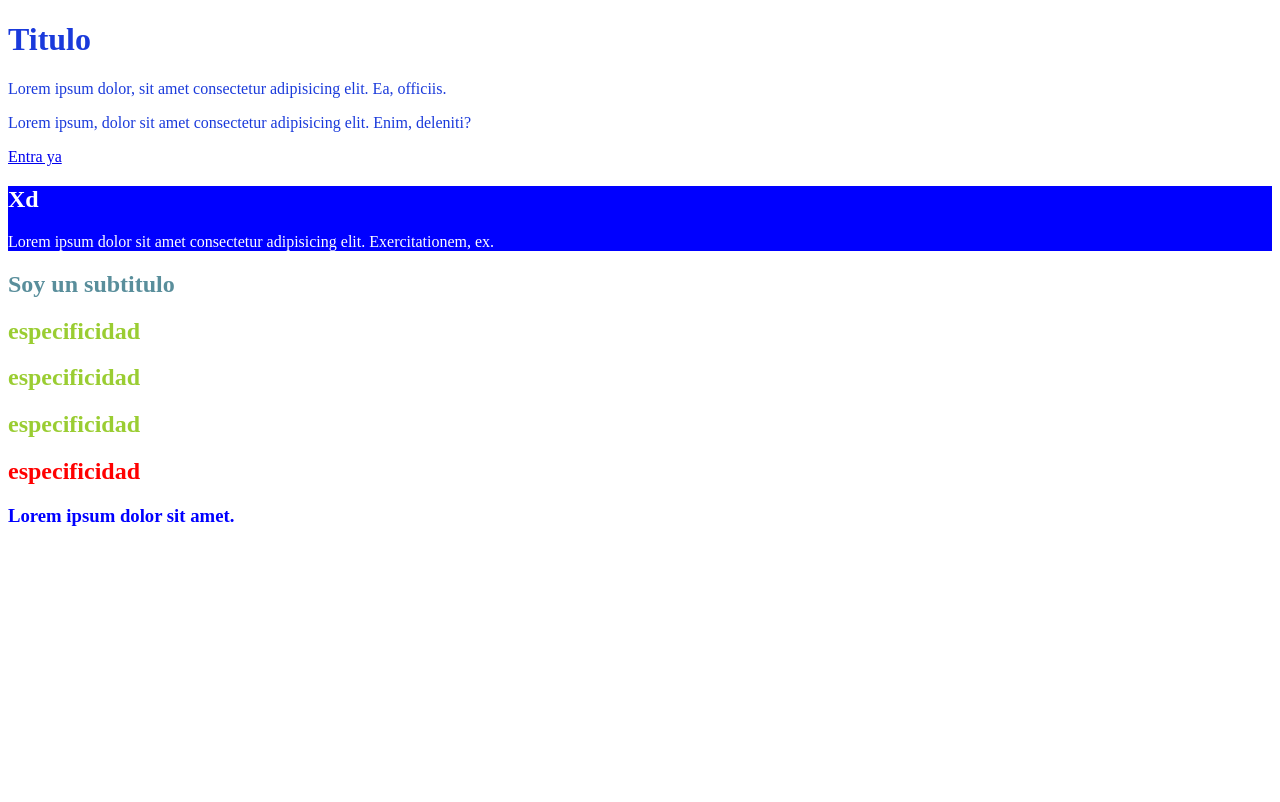
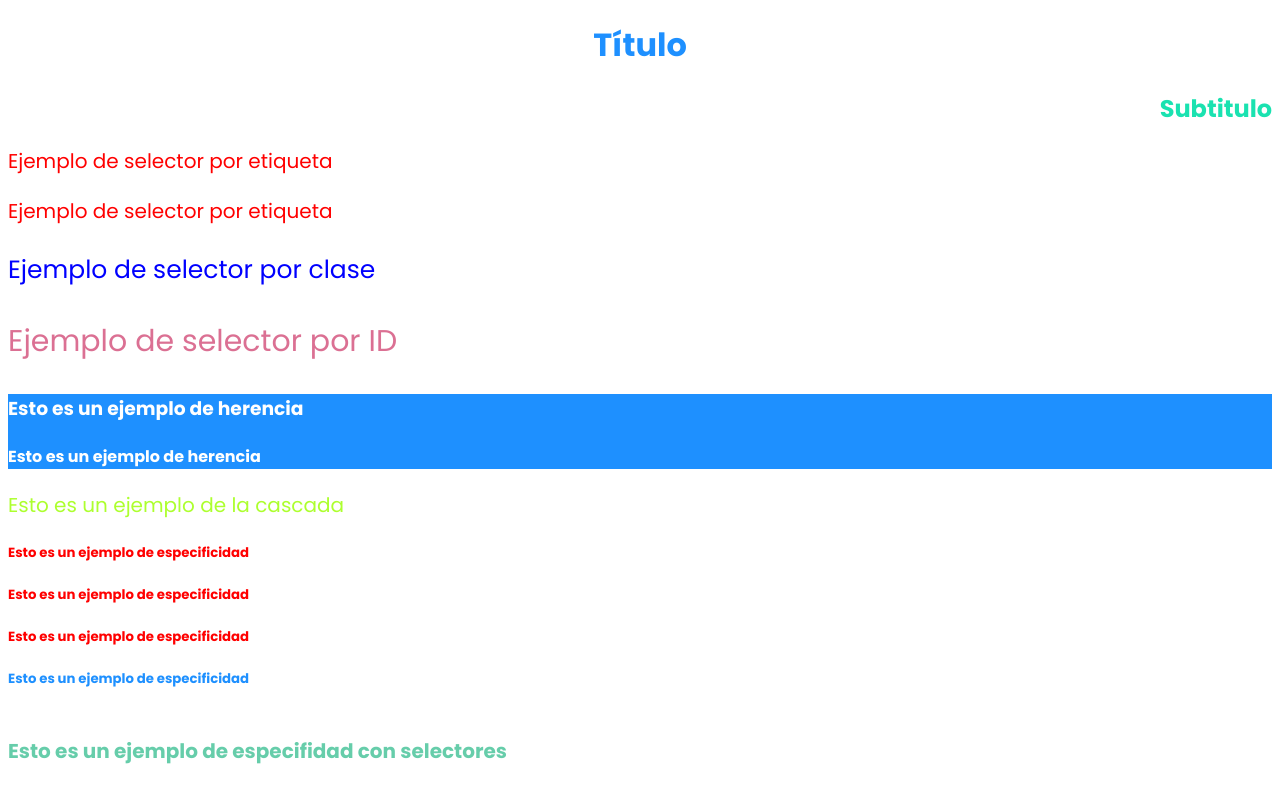
Before and after one commit to DavettoMX/GRUPO-4, a plain HTML site: page CSS/clase_1/index.html in a window 1280 px wide. Drawn offline with Linux system fonts and the light colour scheme.

Commit message:
Mejorando la explicacion de la clase 1

```diff
--- a/CSS/clase_1/index.html
+++ b/CSS/clase_1/index.html
@@ -9,32 +9,38 @@
 
 </head>
 <body>
-    <header>
-        <h1>Titulo</h1>
-        <p>Lorem ipsum dolor, sit amet consectetur adipisicing elit. Ea, officiis.</p>
-        <p>Lorem ipsum, dolor sit amet consectetur adipisicing elit. Enim, deleniti?</p>
-        <a href="#">Entra ya</a>
-    </header>
-    <div class="contenedor">
-        <h2>Xd</h2>
-        <p>Lorem ipsum dolor sit amet consectetur adipisicing elit. Exercitationem, ex.</p>
+<!-- Sintaxis básica -->
+    <h1>Título</h1>
+    <h2>Subtitulo</h2>
+
+<!-- Selectores básicos -->
+    <p>Ejemplo de selector por etiqueta</p>
+    <p>Ejemplo de selector por etiqueta</p>
+    <p class="selector-clase">Ejemplo de selector por clase</p>
+    <p id="selector-id">Ejemplo de selector por ID</p>
+
+<!-- Herencia, Cascada y Especificidad -->
+    <div class="herencia">
+        <h3>Esto es un ejemplo de herencia</h3>
+        <h4>Esto es un ejemplo de herencia</h4>
     </div>
 
     <div class="cascada">
-        <h2 class="subtitulo">Soy un subtitulo</h2>
+        <p class="cascada-ejemplo">Esto es un ejemplo de la cascada</p>
     </div>
 
     <div class="especificidad">
-        <h2 class="prueba-especificidad prueba2">especificidad</h2>
-        <h2 class="prueba-especificidad">especificidad</h2>
-        <h2 class="prueba-especificidad">especificidad</h2>
-        <span>
-            <h2 class="prueba-especificidad">especificidad</h2>
-        </span>
-
+       <h5>Esto es un ejemplo de especificidad</h5>
+       <h5>Esto es un ejemplo de especificidad</h5>
+       <h5>Esto es un ejemplo de especificidad</h5>
+       <div>
+            <h5>Esto es un ejemplo de especificidad</h5>
+       </div>
     </div>
 
-    <h3 class="h3-especificidad" id="h3-id">Lorem ipsum dolor sit amet.</h3>
-
+    <!-- Herencia, Cascada y Especificidad con selectores-->
+    <div class="especificidad-selectores">
+        <h6 class="ejemplo-clase" id="ejemplo-id">Esto es un ejemplo de especifidad con selectores</h5>
+    </div>
 </body>
 </html>
--- a/CSS/clase_1/style.css
+++ b/CSS/clase_1/style.css
@@ -1,42 +1,99 @@
+@import url('https://fonts.googleapis.com/css2?family=Poppins:wght@300;400;700&display=swap');
+*{
+    font-family: 'Poppins', sans-serif;
+}
+/*****Sintaxis básica******/
+
 /* selector{
     propiedad:valor;
 }
  */
-header{
-    color: #1a3adb;
+
+h1{
+    color: dodgerblue;
+    text-align: center;
 }
 
-.contenedor{
-    background-color: blue;
+h2{
+    color: #1ae2b0;
+    text-align: end;
+}
+
+/******Selectores básicos*****/
+
+/* Por etiqueta */
+/* Se escribe directamente el nombre de la etiqueta y este aplicara estilos a todos elementos con esa etiqueta*/
+p{
+    color:red;
+    font-size: 20px;
+}
+
+/*Por clase*/
+/*
+    -Se escribe un "." seguido del nombre de la clase que le hayamos dado.
+    -Estos estilos se aplicarán a todos los elementos que se les haya agregado dicha clase.
+    -Puedes repetir las clases a los elementos que creas necesario.
+*/
+.selector-clase{
+    color: blue;
+    font-size: 25px;
+}
+
+/* Por ID */
+/*
+    -Se escribe un "#" seguido del nombre del ID que le hayamos dado.
+    -A diferencia de las clases, en los ID no puede haber más de un ID con el mismo nombre.
+*/
+#selector-id{
+    color: palevioletred;
+    font-size: 30px;
+}
+
+/*****Herencia, Cascada y Especifidad*****/
+
+/* Herencia*/
+/* -La herencia hace referencia aquel los elementos padres heredarán sus propiedades a sus elementos hijos-*/
+.herencia{
+    background-color: dodgerblue;
     color: white;
 }
-
-.subtitulo{
+/* Cascada */
+/* La cascada hace referencia a que los estilos se van a sobrescribir a sus anteriores, es decir, si tenemos declarado 2 selectores idénticos, se van a tomar los estilos del último que se haya escrito. */
+.cascada-ejemplo{
+    color: firebrick;
+}
+.cascada-ejemplo{
     color: dodgerblue;
-    color:red
+    color: greenyellow;
 }
 
-.subtitulo{
-    color: #598e9b;
-}
-
-span .prueba-especificidad{
+/* Especificidad */
+/* La especificidad es muy importante, ya que hace parecer que "rompe" la cascada, y este hace referencia a que cuando hay 2 o más selectores que hacen referencia al mismo elemento, se aplicaran los estilos al que tenga una mayor especificidad. */
+h5{
     color: red;
 }
 
-.prueba-especificidad{
-    color: yellowgreen;
+div div h5{
+    color: dodgerblue;
 }
 
+/* Especificidad con selectores */
+/*
+    -Etiquetas tienen especificad de (001)
+    -Clases tienen especificad de (010)
+    -ID tienen especificad de (100)
+*/
 
-#h3-id{
-    color: blue;
+#ejemplo-id{
+    color: mediumaquamarine;
 }
 
-.h3-especificidad{
-    color: green;
+.ejemplo-clase{
+    color:lawngreen;
 }
 
-h3{
-    color: hotpink;
+h6{
+    color: indigo;
+    font-size: 20px;
 }
+/* por ello sin importar la cascada siempre se van a respetar los estilos con una mayor especificidad */
```
